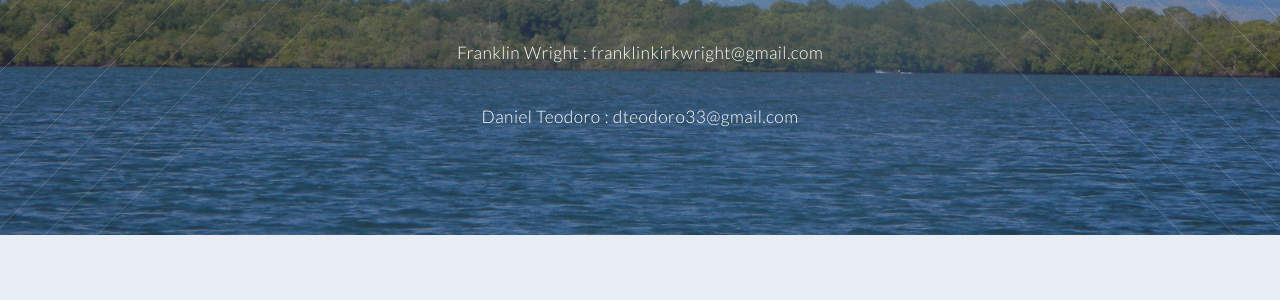
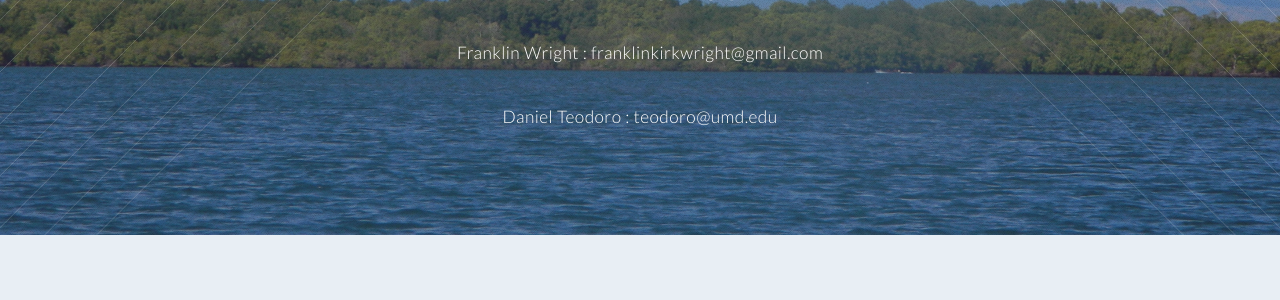
Before and after one commit to danteo90/danteo90.github.io, a Jekyll site: the page built from index-en.html, in a window 1280 px wide and 900 px high, scrolled down 3245 px. Shown: the part 429-729 px from the top of the window. Built offline with Jekyll 4.4.1, drawn with Linux system fonts in a browser that asks for light colours.

Commit message:
Update index-en.html

```diff
--- a/index-en.html
+++ b/index-en.html
@@ -137,7 +137,7 @@ layout: landing-page-en
 				<header>
 					<h2>Contact Us</h2>
 					<p>Franklin Wright : franklinkirkwright@gmail.com</p>
-					<p>Daniel Teodoro : dteodoro33@gmail.com</p>
+					<p>Daniel Teodoro : teodoro@umd.edu</p>
 				</header>
 
 			</section>
```
